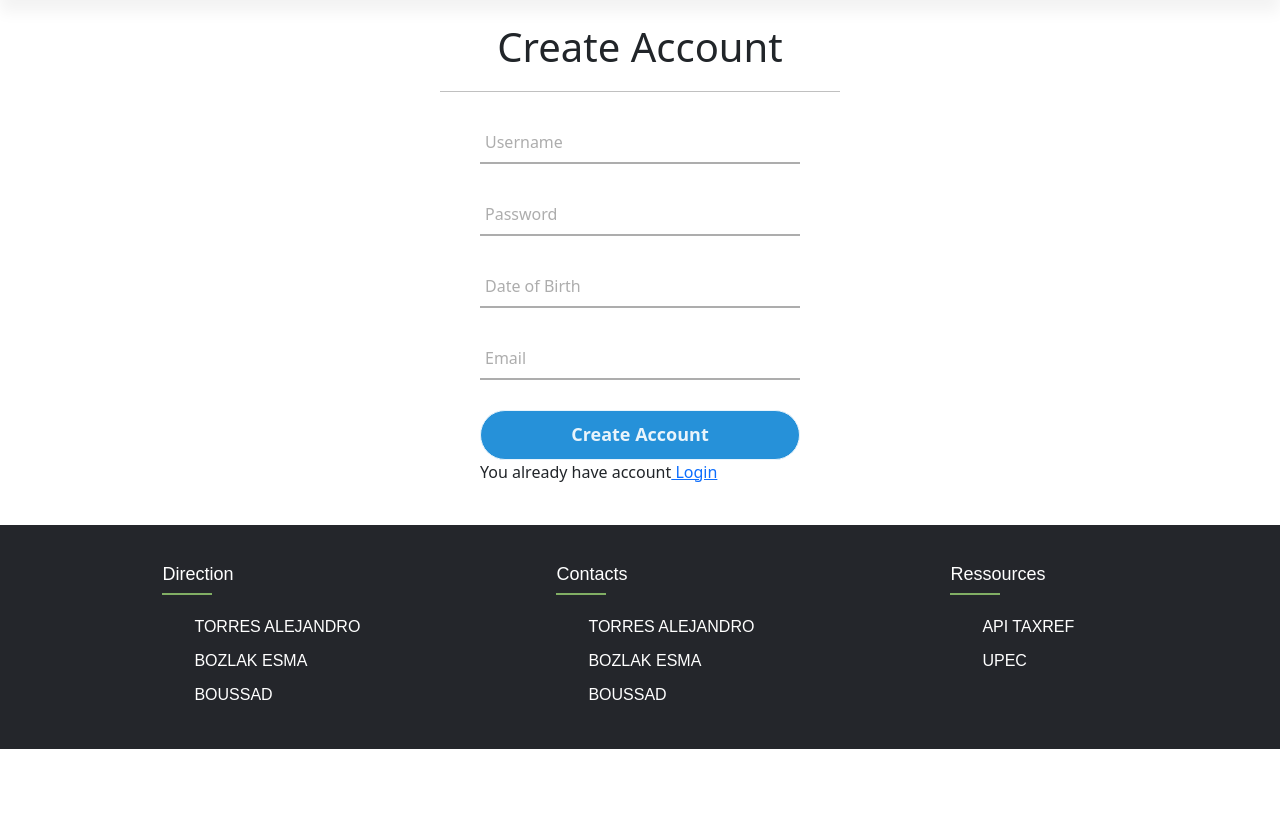
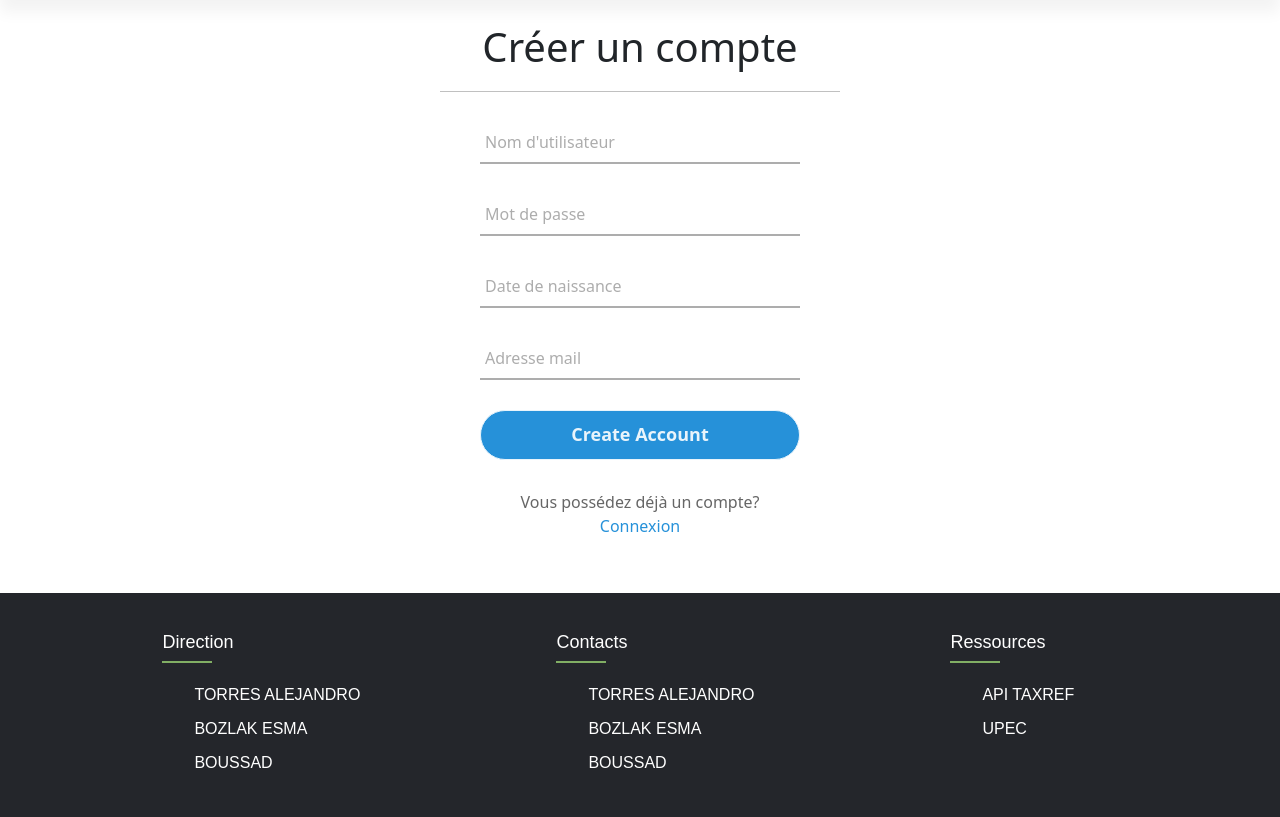
Before and after one commit to JesusAlejandroTM/Orissa, a PHP site: page /Orissa/Login/CreateAccount in a window 1280 px wide. Shown: the part 83-900 px from the top of the page. Before the commit the page ends 832 px from the top, so only its background shows below. Run offline with PHP 8.4, Linux system fonts and the light colour scheme; some libraries are stand-ins or nearby versions.

Commit message:
translate and css fix

```diff
--- a/assets/css/search/search.css
+++ b/assets/css/search/search.css
@@ -103,7 +103,7 @@ body {
     list-style: none;
     margin-bottom: 15px;
     border-radius: 10px;
-    background-color: #02A973;
+    background-color: #81AE64;
     box-shadow: 0 4px 8px rgba(0, 0, 0, 0.3);
     overflow: hidden;
 }
@@ -117,7 +117,7 @@ body {
 
 #resultats li .caption {
     text-align: center;
-    background-color: #02A973;
+    background-color: #81AE64;
     border-radius: 0 0 10px 10px;
     padding: 10px;
 }
--- a/src/Controller/ControllerLibrary.php
+++ b/src/Controller/ControllerLibrary.php
@@ -131,12 +131,12 @@
                 // Notification and redirect
                 $title = $_POST['title'];
                 FlashMessages::add("success", "Votre naturothèque " . $title . " a été créé!");
-                header("Location: /Orissa/Library");
+                header("Location: /Orissa/Profile");
                 exit();
             } catch (Exception $e) {
                 $errorMessage = ExceptionHandler::getErrorMessage($e->getCode());
                 FlashMessages::add("danger", $errorMessage);
-                header("Location: /Orissa/Library");
+                header("Location: /Orissa/Profile");
                 exit();
             }
         }
--- a/src/View/Library/createLibrary.php
+++ b/src/View/Library/createLibrary.php
@@ -38,8 +38,7 @@
                 <input type="text" name="recherche" placeholder="Rechercher" id="recherche">
                 <input type="submit" name="recherche" value="Rechercher" onclick="apiRequest()">
             </div>
-
-            <
+            <br>
             <div class="registered">
                 <input type="checkbox" name="registered" id="registered">
                 <label for="registered">Register</label>
--- a/src/View/Login/CreateAccount.php
+++ b/src/View/Login/CreateAccount.php
@@ -1,29 +1,29 @@
 <div class="login-box">
-    <h1>Create Account</h1>
+    <h1>Créer un compte</h1>
     <form method="GET" action="Login/create">
         <div class="textbox">
             <input type="text" id="username" name="username" required>
-            <label>Username</label>
+            <label>Nom d'utilisateur</label>
         </div>
         <div class="textbox">
             <input type="password" id="password" name="password" required>
             <span></span>
-            <label>Password</label>
+            <label>Mot de passe</label>
         </div>
         <div class="textbox">
             <input type="text" name="birthdate" id="birthdate" onfocus="(this.type='date')" onblur="if(!this.value) this.type='text'" required>
             <span></span>
-            <label for="dateInput">Date of Birth</label>
+            <label for="dateInput">Date de naissance</label>
         </div>
         <div class="textbox">
 
             <input type="email" name="email" id="email" required>
             <span></span>
-            <label>Email</label>
+            <label>Adresse mail</label>
         </div>
         <input type="submit" value="Create Account">
-        <div class="sign">
-            <p>You already have account<a href="#"> Login</a></p>
+        <div class="signup">
+            <p>Vous possédez déjà un compte?<a href="Login"><br>Connexion</a></p>
         </div>
     </form>
 </div>
```
Also changed, not shown: src/View/Login/Login.php (+4 -6 lines).
